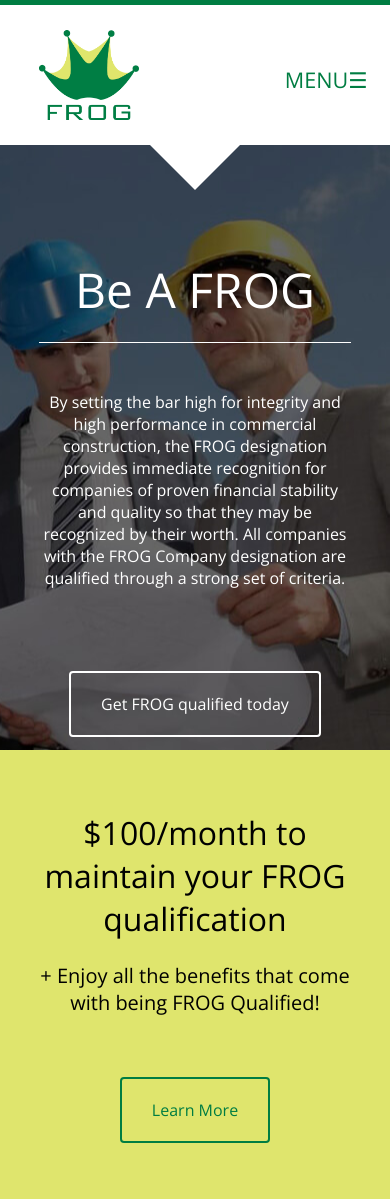
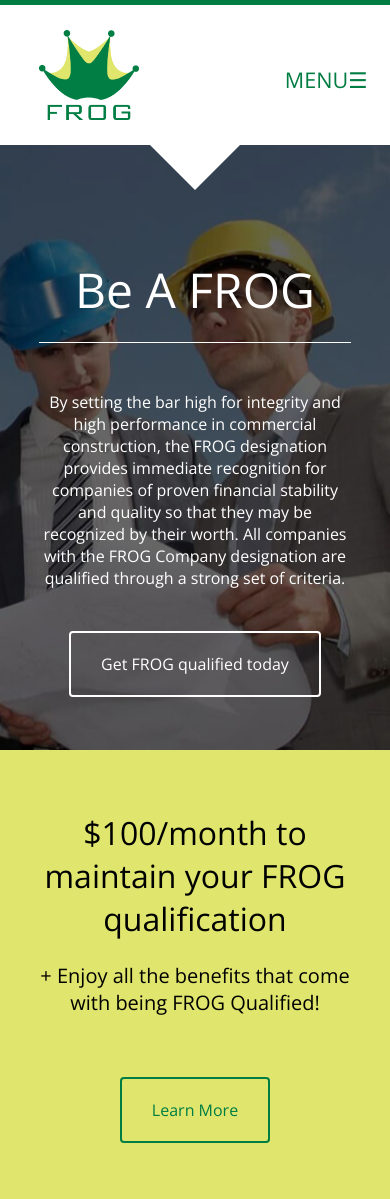
Before and after one commit to alexdaniels11/A-FROG-Company, a PHP site: page /be-a-frog.php in a window 390 px wide. Shown: the top 1199 px of the page. Run offline with PHP 8.4, Linux system fonts and the light colour scheme.

Commit message:
hire frog be frog button

```diff
--- a/css/main.css
+++ b/css/main.css
@@ -176,7 +176,7 @@
 	text-align: center;
 	color: #fff;
 	font-weight: 300;
-	padding-top: 200px;
+	padding-top: 185px;
 	font-size: 4em;
 	cursor: default;
 }
@@ -816,7 +816,7 @@
 	}
 	.hero1 .buttonfrog {
 		width: 100%;
-		margin-top: 50px;
+		margin-top: 10px;
 	}
 	.four-column {
 		height: 975px;
```
